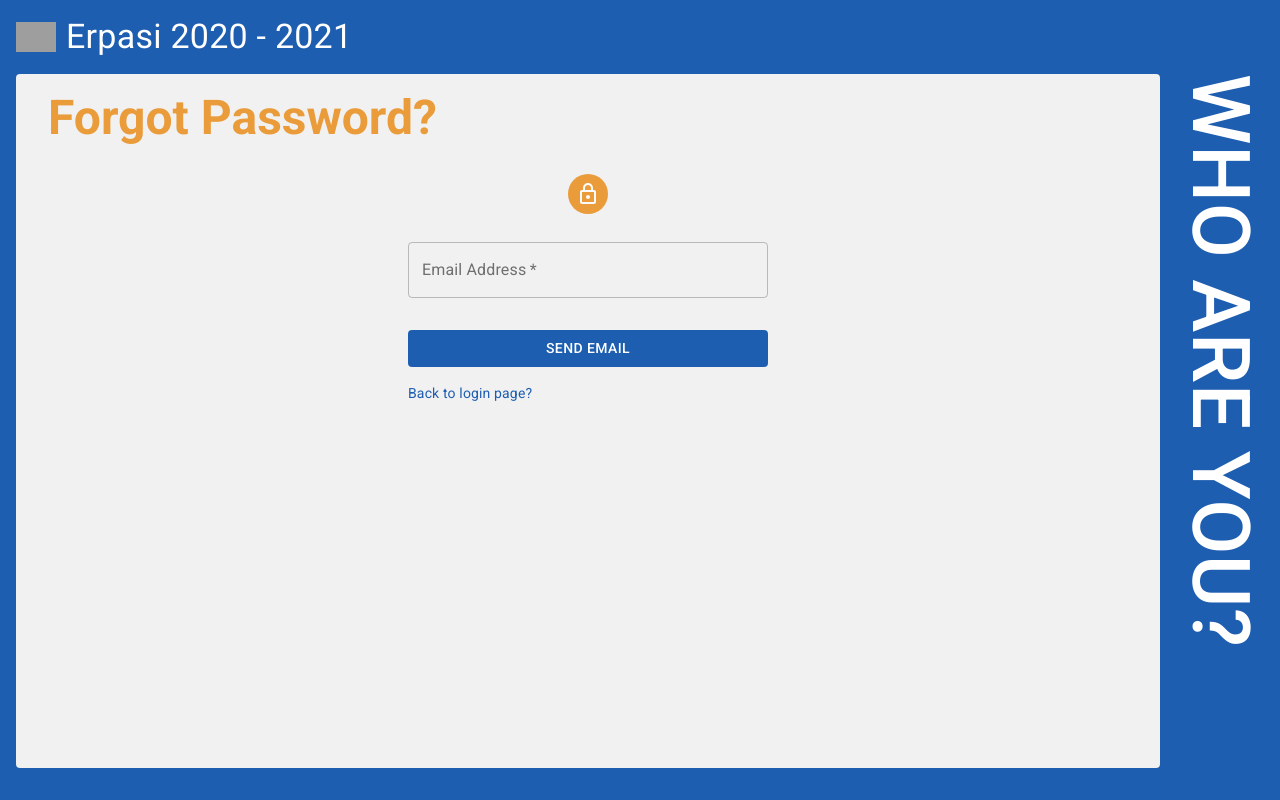
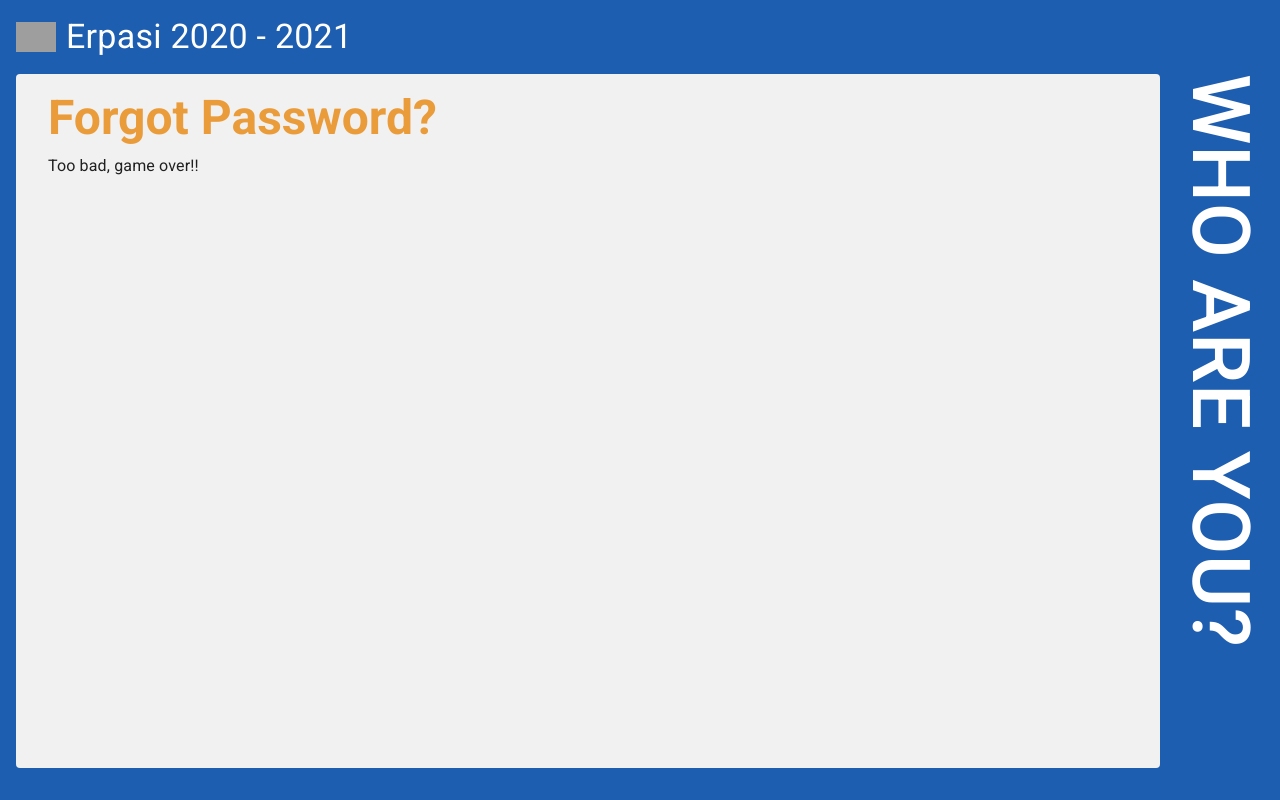
Before and after one commit to willemverbuyst/sb-client, a React (Create React App) app: page /forgotPassword in a window 1280 px wide. Built offline with nearby package versions, Linux system fonts and the light colour scheme; no server answers; grey boxes are pictures that could not be loaded.

Commit message:
Add temporary message to forgot password page

```diff
--- a/src/Pages/ForgotPassword/SendEmailForm.tsx
+++ b/src/Pages/ForgotPassword/SendEmailForm.tsx
@@ -1,4 +1,4 @@
-import { Link } from '@material-ui/core';
+import { Link, Typography } from '@material-ui/core';
 import LockOutlinedIcon from '@material-ui/icons/LockOutlined';
 import React, { ReactElement, useState } from 'react';
 import { useDispatch } from 'react-redux';
@@ -23,27 +23,28 @@ const SendEmailForm: React.FC = (): ReactElement => {
     setEmail(event.target.value);
 
   return (
-    <FormContainer
-      inputFields={
-        <>
-          <AvatarIconComponent icon={<LockOutlinedIcon />} />
-          <TextFieldComponent
-            id="email"
-            label="Email Address"
-            value={email}
-            onChange={updateEmail}
-          />
-        </>
-      }
-      submitButton={
-        <SubmitButtonComponent
-          caption="SEND EMAIL"
-          color="primary"
-          handleClick={submitForm}
-        />
-      }
-      link={<Link href="/login">Back to login page?</Link>}
-    />
+    // <FormContainer
+    //   inputFields={
+    //     <>
+    //       <AvatarIconComponent icon={<LockOutlinedIcon />} />
+    //       <TextFieldComponent
+    //         id="email"
+    //         label="Email Address"
+    //         value={email}
+    //         onChange={updateEmail}
+    //       />
+    //     </>
+    //   }
+    //   submitButton={
+    //     <SubmitButtonComponent
+    //       caption="SEND EMAIL"
+    //       color="primary"
+    //       handleClick={submitForm}
+    //     />
+    //   }
+    //   link={<Link href="/login">Back to login page?</Link>}
+    // />
+    <Typography>Too bad, game over!!</Typography>
   );
 };
 
```
